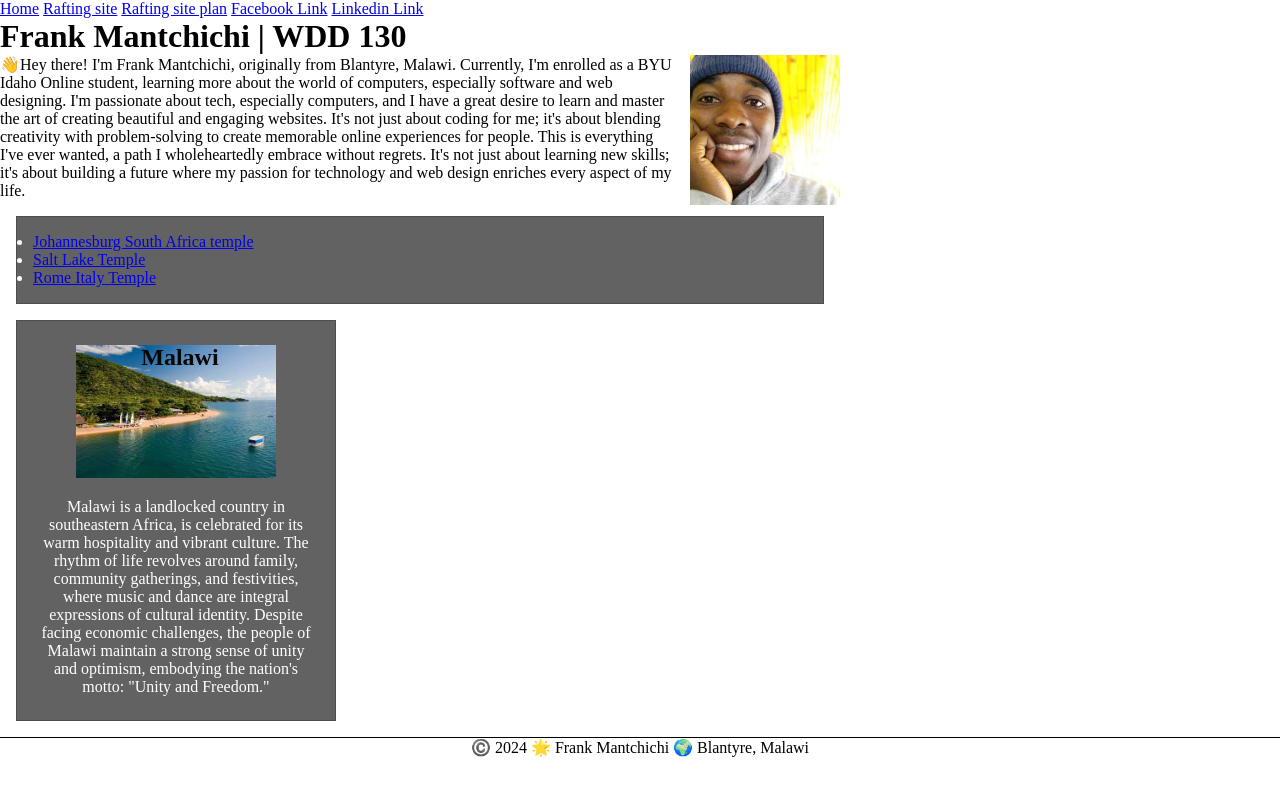
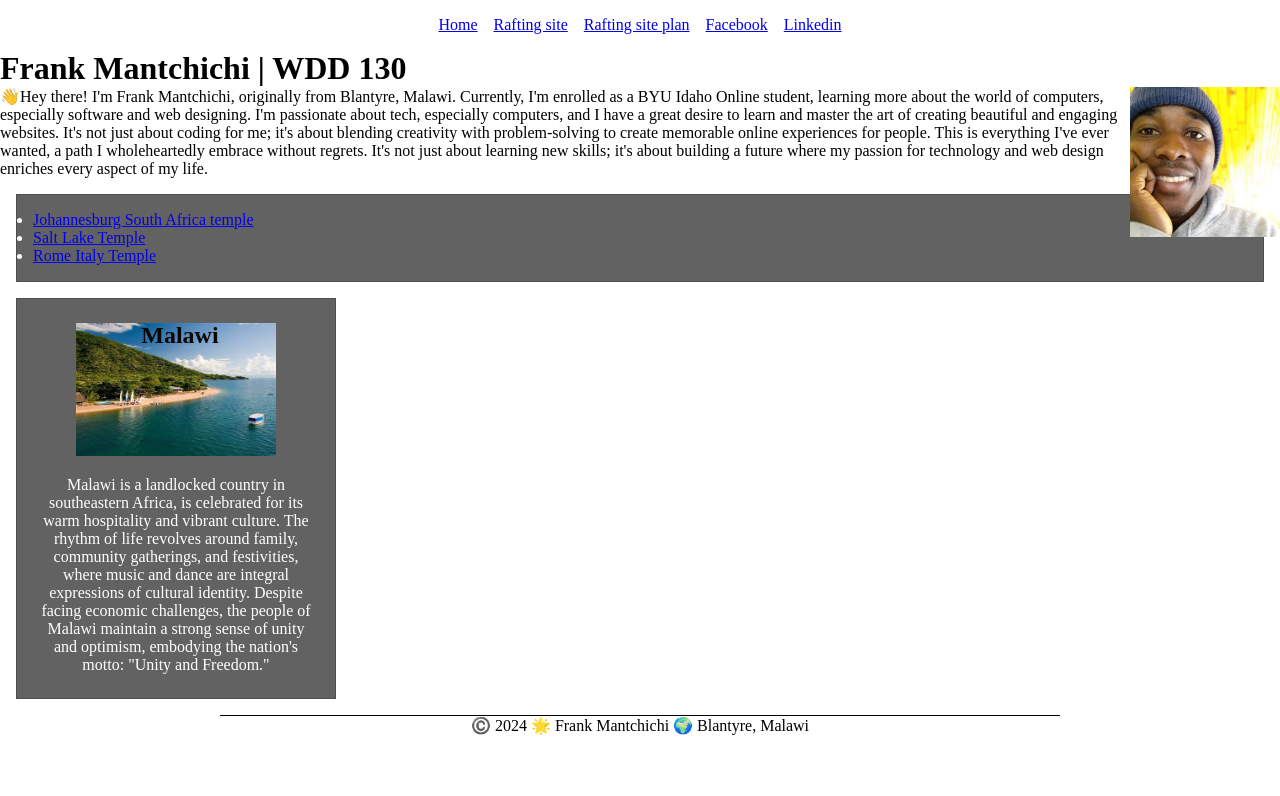
Before and after one commit to FrankMantchichi/wdd130, a plain HTML site: page index.html in a window 1280 px wide. Drawn offline with Linux system fonts and the light colour scheme.

Commit message:
homepage

```diff
--- a/index.html
+++ b/index.html
@@ -17,8 +17,8 @@
             <a href="#">Home</a>
             <a href="wwr/">Rafting site</a>
             <a href="wwr/site-plan-rafting.html">Rafting site plan</a>
-            <a href="https://web.facebook.com/frank.mantchichi">Facebook Link</a>
-            <a href="https://www.linkedin.com/in/frank-mantchichi/">Linkedin Link</a>
+            <a href="https://web.facebook.com/frank.mantchichi">Facebook</a>
+            <a href="https://www.linkedin.com/in/frank-mantchichi/">Linkedin</a>
         </nav>
     </header>
 
--- a/styles.css
+++ b/styles.css
@@ -5,9 +5,23 @@
     box-sizing: border-box;
 }
 
+/* Combined rule for header and footer */
+header, footer {
+    max-width: 840px;
+    margin: 0 auto;
+}
+
+/* Flexbox styles for the navigation */
+nav {
+    display: flex;
+    justify-content: center;
+    gap: 1rem; /* Adjust spacing between links */
+    padding: 1rem; /* Adjust padding for the nav bar */
+}
+
 /* Remaining CSS Rules */
 main {
-    max-width: 840px;
+    /* Removed max-width from main */
 }
 
 aside {
@@ -51,6 +65,7 @@ footer {
     margin-top: 15px;
     border-top: 1px solid #000;
     text-align: center;
+    /* Removed max-width from footer */
 }
 
 /* Class Selectors */
```
